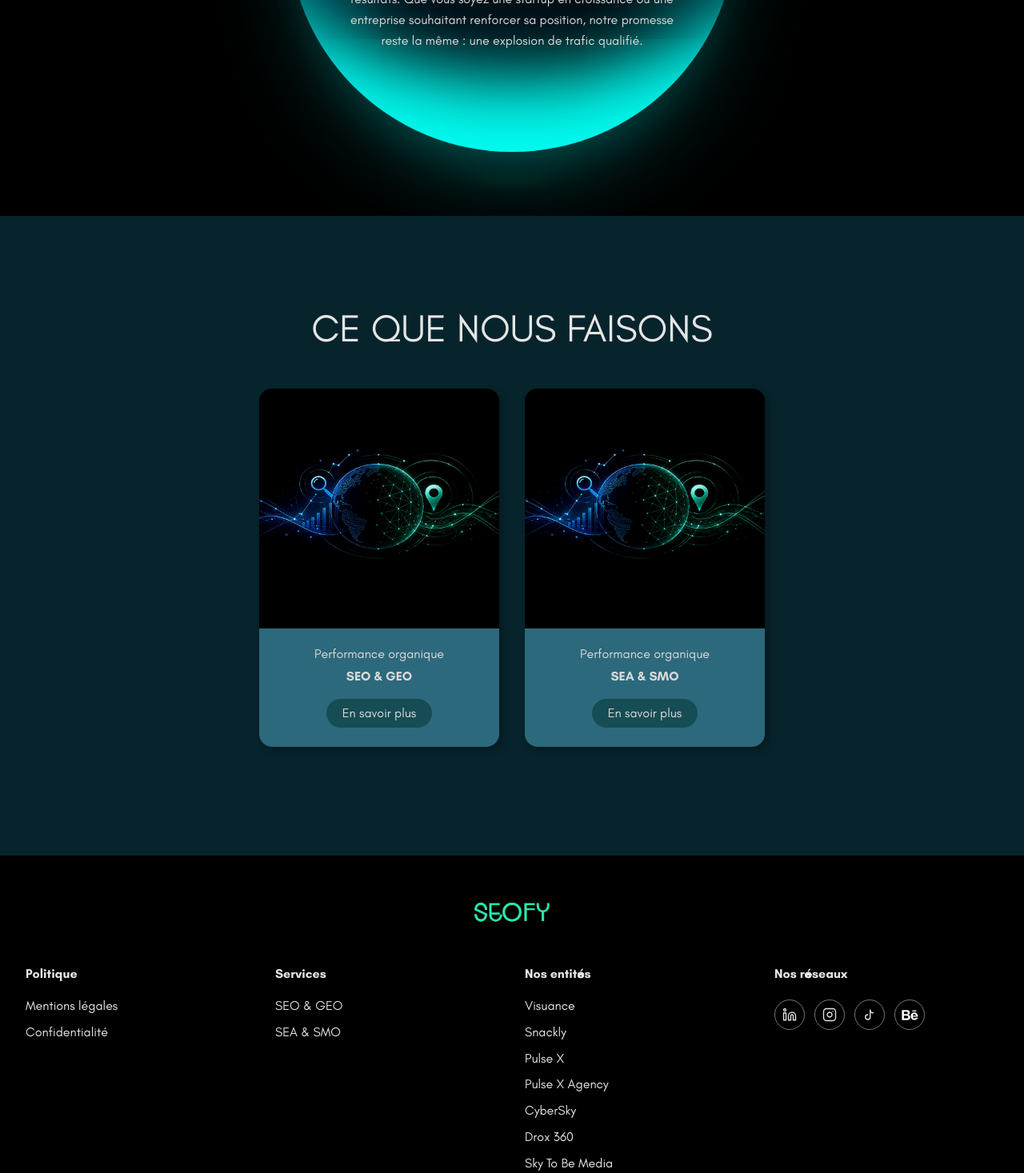
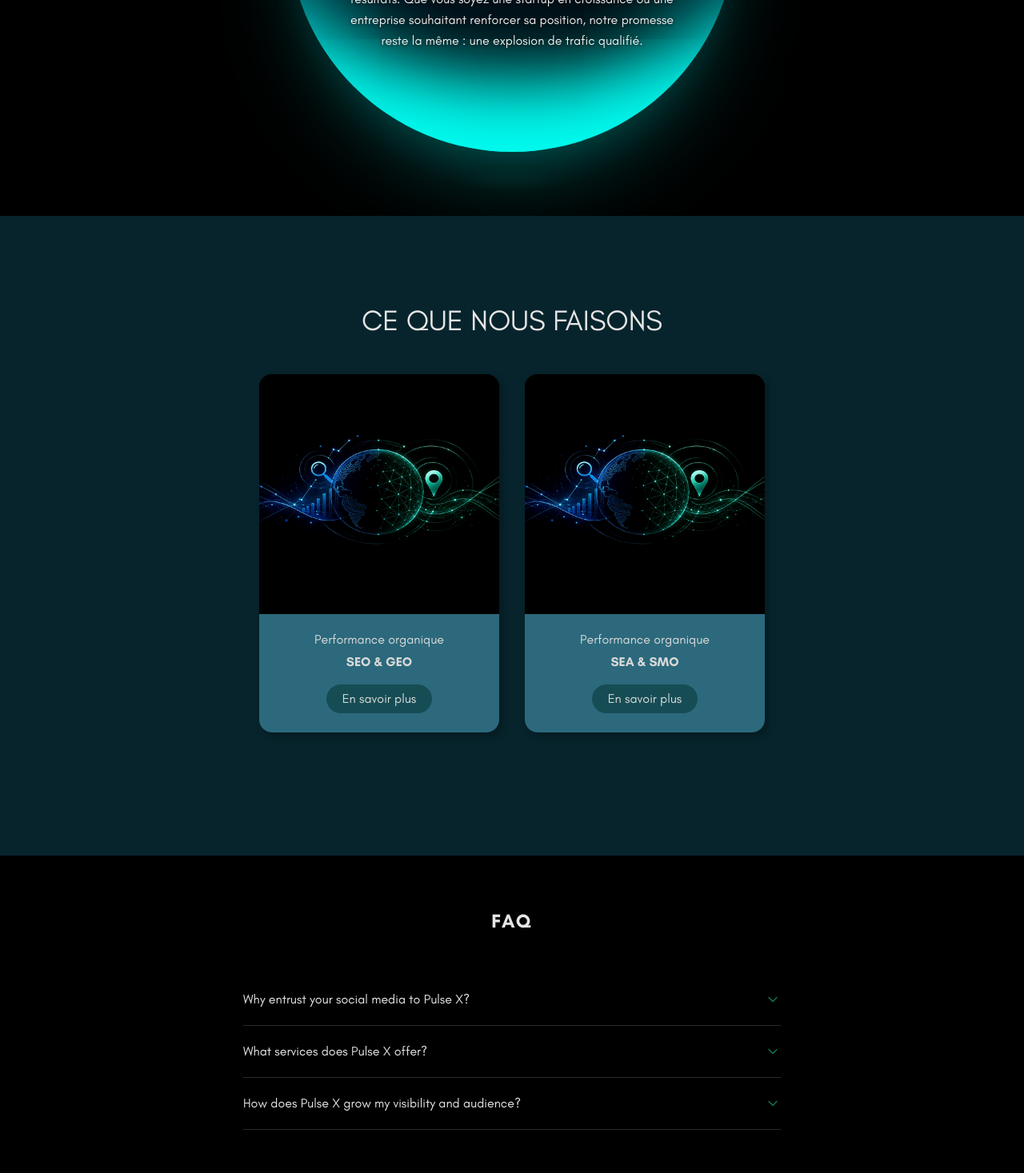
Before and after one commit to 4skygroup/seofy, a React (Vite) app: page / in a window 1280 px wide. Shown: the part 1330-2797 px from the top of the page at 80% size. Built offline with nearby package versions, Linux system fonts and the light colour scheme.

Commit message:
fix reunion 04/06

```diff
--- a/src/App.tsx
+++ b/src/App.tsx
@@ -3,7 +3,6 @@ import ScrollToTop from "./components/ScrollToTop.tsx";
 import Home from "./pages/Home.tsx";
 import Navbar from "./components/Navbar.tsx";
 import Footer from "./components/footer/Footer.tsx";
-import About from "./components/About.tsx";
 import SeoGeo from "./pages/SeoGeo.tsx";
 import ServiceList from "./components/services/ServiceList.tsx";
 import SeaSmo from "./pages/SeaSmo.tsx";
@@ -16,7 +15,6 @@ function App() {
             <Navbar/>
             <Routes>
                 <Route path="/" element={<Home />} />
-                <Route path="/about" element={<About />} />
                 <Route path="/offres" element={<ServiceList/> } />
                 {/*<Route path="/contact" element={<Contact />} />*/}
 
--- a/src/components/About.tsx
+++ b/src/components/About.tsx
@@ -11,7 +11,13 @@ export default function About() {
                                 About Us
                             </h2>
 
-                            <p className="font-glacial text-seofy-white leading-relaxed text-[10px] md:text-t5">
+                            <p
+                                className="font-glacial leading-relaxed text-[10px] md:text-t5"
+                                style={{
+                                    color: "rgba(255, 255, 255, 0.92)",
+                                    textShadow: "0 1px 4px rgba(0, 0, 0, 0.7)"
+                                }}
+                            >
                                 Il y aura un avant et un après Seofy. Nous ne faisons ni poudre aux yeux ni rapports techniques interminables. Nous sommes une agence SEO nouvelle génération, construite autour d'une obsession : le ROI.
                                 Notre équipe d'experts ne se contente pas d'améliorer votre visibilité. Nous déployons des stratégies sur mesure, exécutées sans hasard.
                                 <br/>
--- /dev/null
+++ b/src/components/faq/Faq.tsx
@@ -0,0 +1,37 @@
+import { useState } from "react";
+import { faqData } from "./FaqData.ts";
+import FAQRow from "./FaqRow.tsx";
+
+const FAQ = () => {
+
+    const [openIndex, setOpenIndex] = useState<number | null>(null);
+
+    return (
+        <section className="w-full bg-black flex flex-col items-center px-6 py-16">
+
+            <h2 className="font-glacial text-h7 font-bold text-white mb-12 tracking-widest uppercase">
+                FAQ
+            </h2>
+
+            <div className="w-full max-w-2xl">
+
+                {faqData.map((item, index) => (
+                    <FAQRow
+                        key={item.id}
+                        item={item}
+                        isOpen={openIndex === index}
+                        onToggle={() =>
+                            setOpenIndex(
+                                openIndex === index ? null : index
+                            )
+                        }
+                    />
+                ))}
+
+            </div>
+
+        </section>
+    );
+};
+
+export default FAQ;
--- /dev/null
+++ b/src/components/faq/FaqData.ts
@@ -0,0 +1,26 @@
+export interface FAQItem {
+    id: number;
+    question: string;
+    answer: string;
+}
+
+export const faqData: FAQItem[] = [
+    {
+        id: 1,
+        question: "Why entrust your social media to Pulse X?",
+        answer:
+            "Because an effective social media presence can’t be improvised. From strategy and content creation to advertising and analytics, every step matters. Pulse X brings all these areas of expertise together within a single team, with a constant commitment to quality. You benefit from consistent management of all your social media channels—Instagram, TikTok, and beyond—rather than scattered efforts.",
+    },
+    {
+        id: 2,
+        question: "What services does Pulse X offer?",
+        answer:
+            "Pulse X covers your entire social media presence: editorial strategy, content creation, account management, digital advertising (Meta Ads, TikTok Ads), community engagement, and performance reporting. From conception to distribution, your communication is managed end-to-end, with a consistent voice across every platform.",
+    },
+    {
+        id: 3,
+        question: "How does Pulse X grow my visibility and audience?",
+        answer:
+            "Our approach is based on data and iteration. We define your positioning, build a distinctive editorial strategy, and then produce content designed to maximize reach and engagement. Every action is measured, analyzed, and adjusted. The goal isn’t just to rack up numbers, but to build a qualified, engaged audience that generates value.",
+    },
+];
--- /dev/null
+++ b/src/components/faq/FaqRow.tsx
@@ -0,0 +1,69 @@
+import type { FAQItem } from "./FaqData.ts";
+
+const ChevronIcon = ({ isOpen }: { isOpen: boolean }) => (
+    <svg
+        width="20"
+        height="20"
+        viewBox="0 0 20 20"
+        fill="none"
+        xmlns="http://www.w3.org/2000/svg"
+        className="transition-transform duration-300 ease-in-out shrink-0"
+        style={{ transform: isOpen ? "rotate(180deg)" : "rotate(0deg)" }}
+    >
+        <path
+            d="M5 7.5L10 12.5L15 7.5"
+            stroke="#117352"
+            strokeWidth="1.5"
+            strokeLinecap="round"
+            strokeLinejoin="round"
+        />
+    </svg>
+);
+
+interface FAQRowProps {
+    item: FAQItem;
+    isOpen: boolean;
+    onToggle: () => void;
+}
+
+const FAQRow = ({
+    item,
+    isOpen,
+    onToggle,
+}: FAQRowProps) => {
+
+    return (
+        <div className="border-b border-[#2A2A2A]">
+
+            <button
+                onClick={onToggle}
+                className="w-full flex items-center justify-between py-5 px-0 text-left group"
+                aria-expanded={isOpen}
+            >
+                <span
+                    className="font-glacial text-t5 transition-colors duration-200 group-hover:text-seofy-green pr-4"
+                    style={{ color: isOpen ? "#117352" : "#E5E5E5" }}
+                >
+                    {item.question}
+                </span>
+
+                <ChevronIcon isOpen={isOpen} />
+            </button>
+
+            <div
+                className="overflow-hidden transition-all duration-300 ease-in-out"
+                style={{
+                    maxHeight: isOpen ? "500px" : "0px",
+                    opacity: isOpen ? 1 : 0,
+                }}
+            >
+                <p className="font-glacial text-t5 text-white pb-5 leading-relaxed">
+                    {item.answer}
+                </p>
+            </div>
+
+        </div>
+    );
+};
+
+export default FAQRow;
--- a/src/components/services/ServiceList.tsx
+++ b/src/components/services/ServiceList.tsx
@@ -20,7 +20,7 @@ const SERVICES: ServiceCardProps[] = [
 export default function ServiceList() {
     return (
         <section className="flex flex-col items-center gap-10 px-6 py-16 bg-[#07242C] min-h-screen">
-            <h2 className="font-glacial text-t2 md:text-h5 text-white text-center m-0 mt-10">
+            <h2 className="font-glacial text-t2 md:text-h6 text-white text-center m-0 mt-10">
                 CE QUE NOUS FAISONS
             </h2>
 
--- a/src/pages/Home.tsx
+++ b/src/pages/Home.tsx
@@ -1,6 +1,7 @@
 import Hero from "../components/Hero.tsx";
 import ServiceList from "../components/services/ServiceList.tsx";
 import About from "../components/About.tsx";
+import Faq from "../components/faq/Faq.tsx";
 
 function Home() {
     return (
@@ -8,6 +9,7 @@ function Home() {
             <Hero />
             <About />
             <ServiceList />
+            <Faq />
         </div>
     );
 }
```
Also changed, not shown: src/components/Navbar.tsx (+92 -8 lines).
